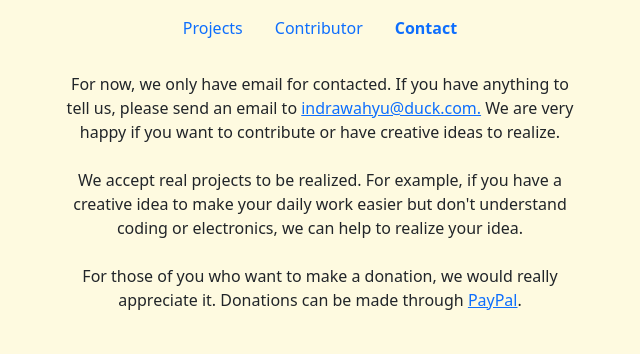
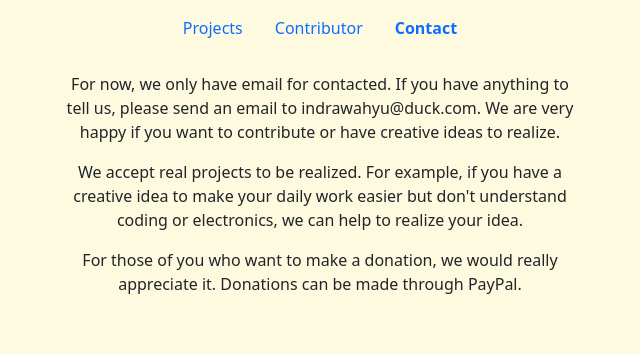
Before and after one commit to spothings/spothings.github.io, a website: page contact.html in a window 1280 px wide. Shown: the part 166-520 px from the top of the page, without its empty margins (320-960 px from the left). Drawn offline with Linux system fonts and the light colour scheme; no server answers.

Commit message:
update contact

```diff
--- a/contact.html
+++ b/contact.html
@@ -23,19 +23,9 @@
                </li>
           </ul>
           <div class="center-text mt-4">
-               <p>
-                    For now, we only have email for contacted.
-                    If you have anything to tell us, please send an email to
-                    <a href="mailto:indrawahyu@duck.com">indrawahyu@duck.com.</a>
-                    We are very happy if you want to contribute or have creative ideas to realize.
-                    <br><br>
-                    We accept real projects to be realized.
-                    For example, if you have a creative idea to make your daily work easier but don't understand coding or electronics,
-                    we can help to realize your idea.
-                    <br><br>
-                    For those of you who want to make a donation, we would really appreciate it.
-                    Donations can be made through <a href="https://paypal.me/bukanspot">PayPal</a>.
-               </p>
+               <p data-i18n="contact1"></p>
+               <p data-i18n="contact2"></p>
+               <p data-i18n="contact3"></p>
                <a href="mailto:indrawahyu@duck.com" class="btn btn-outline-secondary mt-5 ms-2 me-2" role="button" aria-pressed="true">
                     <img height="20" width="32" src="https://cdn.simpleicons.org/maildotru" />
                     Email
@@ -54,6 +44,15 @@
                          bukanspot
                     </a>
                </p>
+               <div class="btn-group" role="group">
+                    <p data-i18n="change-laguage">
+                    </p>
+                    <a data-i18n="language" data-bs-toggle="dropdown" aria-expanded="false"></a>
+                    <ul class="dropdown-menu">
+                      <li><a id="en" class="dropdown-item">English</a></li>
+                      <li><a id="id" class="dropdown-item">Indonesia</a></li>
+                    </ul>
+               </div>
           </div>
      </div>
 
--- a/src/lang/en.json
+++ b/src/lang/en.json
@@ -1,4 +1,7 @@
 {
      "language": "Click here to change language",
-     "home": "Spothings is an organization working on Internet of Things projects. Most of the projects is open source and some are closed source. For the source code of the project being worked on, it is published on GitHub. Got a creative idea? let us know. Spothings... make everything automatic and make things easier."
+     "home": "Spothings is an organization working on Internet of Things projects. Most of the projects is open source and some are closed source. For the source code of the project being worked on, it is published on GitHub. Got a creative idea? let us know. Spothings... make everything automatic and make things easier.",
+     "contact1": "For now, we only have email for contacted. If you have anything to tell us, please send an email to indrawahyu@duck.com. We are very happy if you want to contribute or have creative ideas to realize.",
+     "contact2": "We accept real projects to be realized. For example, if you have a creative idea to make your daily work easier but don't understand coding or electronics, we can help to realize your idea.",
+     "contact3": "For those of you who want to make a donation, we would really appreciate it. Donations can be made through PayPal."
 }
```
